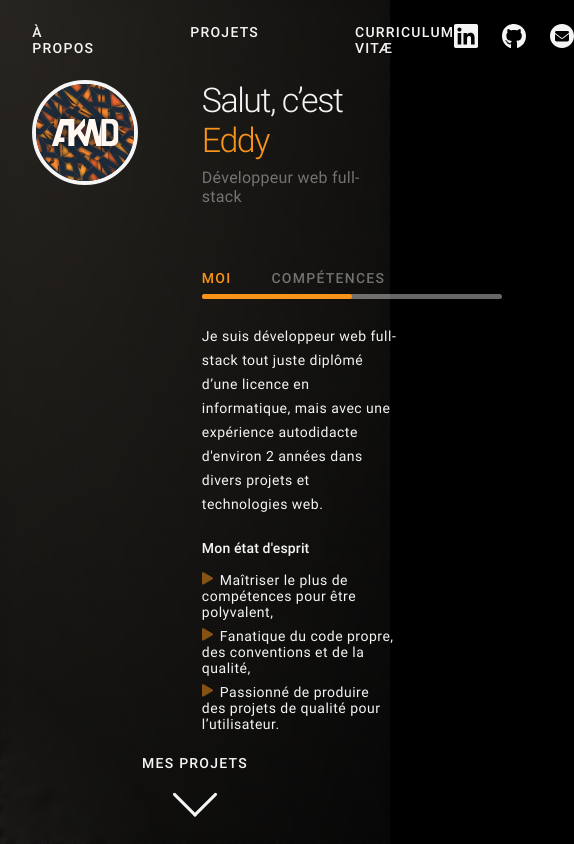
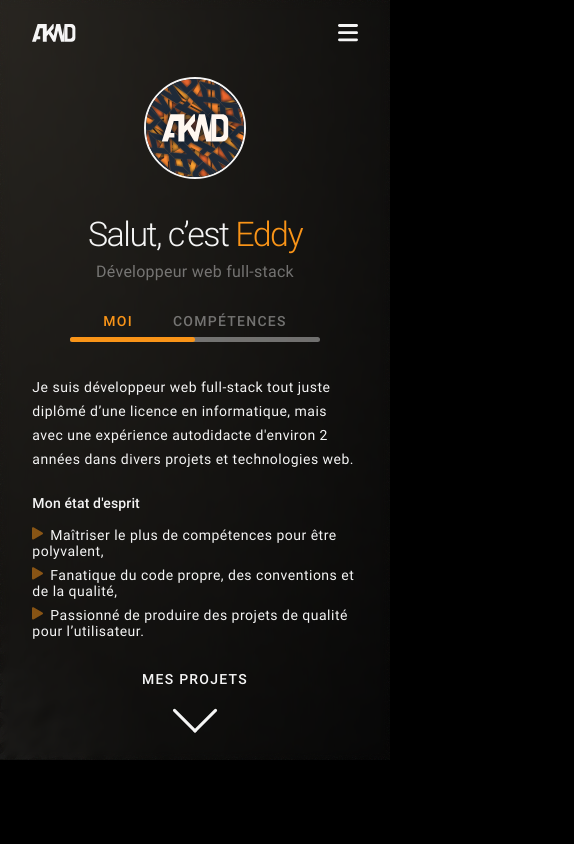
Before and after one commit to Akwd22/akwd22.github.io, a React (Create React App) app: page / in a window 390 px wide. Shown: the whole page, 574 px wide, since content can reach past the window. Built offline with nearby package versions, Linux system fonts and the light colour scheme.

Commit message:
Add: responsive home section

```diff
--- a/src/components/_pages/MainPage/HomeSection/HomeSection.css
+++ b/src/components/_pages/MainPage/HomeSection/HomeSection.css
@@ -1,4 +1,6 @@
 section.home {
+  position: relative;
+
   display: flex;
   flex-direction: column;
   justify-content: space-between;
@@ -65,3 +67,36 @@ section.home {
   text-transform: uppercase;
   font-weight: 500;
 }
+
+@media only screen and (max-width: 768px) {
+  section.home {
+    height: auto;
+    row-gap: 32px;
+  }
+
+  .home-infos {
+    flex-direction: column;
+  }
+
+  .home-infos-content {
+    margin-left: 0;
+    margin-top: 32px;
+    width: 100%;
+  }
+
+  .home-infos-content .title-1,
+  .home-infos-content .title-2 {
+    text-align: center;
+  }
+
+  .home-infos-slider {
+    margin-top: 32px;
+  }
+}
+
+@media only screen and (max-height: 700px) {
+  section.home {
+    height: auto;
+    row-gap: 32px;
+  }
+}
--- a/src/components/_pages/MainPage/HomeSection/HomeSection.tsx
+++ b/src/components/_pages/MainPage/HomeSection/HomeSection.tsx
@@ -17,10 +17,12 @@ const HomeSection: FunctionComponent<HomeSectionProps> = () => {
       <div className="home-infos">
         <Logo />
         <div className="home-infos-content">
-          <h1 className="title-1">
-            Salut, c’est <span id="eddy">Eddy</span>
-          </h1>
-          <h2 className="title-2">Développeur web full-stack</h2>
+          <div className="home-infos-titles">
+            <h1 className="title-1">
+              Salut, c’est <span id="eddy">Eddy</span>
+            </h1>
+            <h2 className="title-2">Développeur web full-stack</h2>
+          </div>
           <div className="home-infos-slider">
             <SliderInfos />
           </div>
--- a/src/components/_pages/MainPage/HomeSection/Logo/Logo.css
+++ b/src/components/_pages/MainPage/HomeSection/Logo/Logo.css
@@ -5,3 +5,13 @@
   max-height: 480px;
   width: 25vw;
 }
+
+@media only screen and (max-width: 768px) {
+  #logo {
+    align-self: center;
+  }
+
+  #logo img {
+    border-width: 2px;
+  }
+}
--- a/src/components/_pages/MainPage/HomeSection/Navbar/Navbar.css
+++ b/src/components/_pages/MainPage/HomeSection/Navbar/Navbar.css
@@ -1,6 +1,13 @@
-.nav-header {
+.header,
+.header-icons {
   display: flex;
   justify-content: space-between;
+  position: relative;
+  align-items: center;
+}
+
+.header-compact {
+  display: none;
 }
 
 .nav-links {
@@ -17,3 +24,36 @@
   display: flex;
   column-gap: 24px;
 }
+
+@media only screen and (max-width: 768px) {
+  .header {
+    display: none;
+  }
+
+  .header-compact {
+    display: flex;
+    flex-direction: column;
+  }
+
+  .nav-links {
+    flex-direction: column;
+    align-items: flex-end;
+    row-gap: 8px;
+  }
+
+  .social-bar {
+    justify-content: flex-end;
+    margin-top: 16px;
+    column-gap: 16px;
+  }
+
+  .menu-burger {
+    position: absolute;
+    background: linear-gradient(135deg, #373532, #211e1b);
+    border-radius: 5px;
+    margin-top: 32px;
+    padding: 16px;
+    width: fit-content;
+    align-self: flex-end;
+  }
+}
--- a/src/components/_pages/MainPage/HomeSection/Navbar/Navbar.tsx
+++ b/src/components/_pages/MainPage/HomeSection/Navbar/Navbar.tsx
@@ -1,12 +1,17 @@
 import SocialBar from "components/SocialBar/SocialBar";
-import { FunctionComponent } from "react";
+import { FunctionComponent, useRef, useState } from "react";
+import { ReactComponent as AkwdIcon } from "assets/imgs/icons/akwd.svg";
+import { ReactComponent as BurgerIcon } from "assets/imgs/icons/burger.svg";
 import "./Navbar.css";
+import ButtonIcon from "components/ButtonIcon/ButtonIcon";
+import useOutsideClick from "hooks/useOutsideClick";
 
 interface NavbarProps {}
+interface NavbarDesktopProps {}
+interface NavbarMobileProps {}
 
-const Navbar: FunctionComponent<NavbarProps> = () => {
-  return (
-    <header className="nav-header">
+const LINKS = (
+  <>
     <nav className="nav-links">
       <a href="/" className="button">
         À propos
@@ -19,8 +24,47 @@ const Navbar: FunctionComponent<NavbarProps> = () => {
       </a>
     </nav>
     <SocialBar />
+  </>
+);
+
+const NavbarDesktop: FunctionComponent<NavbarDesktopProps> = () => {
+  return <header className="header">{LINKS}</header>;
+};
+
+const NavbarMobile: FunctionComponent<NavbarMobileProps> = () => {
+  const [isMenuOpen, setIsMenuOpen] = useState(false);
+  const menuRef = useRef<HTMLDivElement>();
+  useOutsideClick(menuRef, () => setIsMenuOpen(false));
+
+  return (
+    <header className="header-compact">
+      <div className="header-icons">
+        <ButtonIcon icon={<AkwdIcon />} href="/" />
+        <ButtonIcon
+          icon={<BurgerIcon />}
+          onClick={(e) => {
+            setIsMenuOpen(!isMenuOpen);
+            e.stopPropagation();
+          }}
+        />
+      </div>
+
+      {isMenuOpen && (
+        <div ref={menuRef} className="menu-burger">
+          {LINKS}
+        </div>
+      )}
     </header>
   );
 };
 
+const Navbar: FunctionComponent<NavbarProps> = () => {
+  return (
+    <>
+      <NavbarDesktop />
+      <NavbarMobile />
+    </>
+  );
+};
+
 export default Navbar;
--- a/src/components/_pages/MainPage/HomeSection/SliderInfos/SliderInfos.css
+++ b/src/components/_pages/MainPage/HomeSection/SliderInfos/SliderInfos.css
@@ -39,3 +39,15 @@
 .slider-content {
   margin-top: 38px;
 }
+
+@media only screen and (max-width: 768px) {
+  .slider-bar {
+    width: 250px;
+  }
+
+  .slider-controls {
+    display: flex;
+    flex-direction: column;
+    align-items: center;
+  }
+}
--- a/src/components/_pages/MainPage/HomeSection/SliderInfos/Slides/SlideMySkills.css
+++ b/src/components/_pages/MainPage/HomeSection/SliderInfos/Slides/SlideMySkills.css
@@ -1,7 +1,9 @@
 .slide-my-skills {
   display: flex;
   flex-direction: row;
+  flex-wrap: wrap;
   column-gap: 96px;
+  row-gap: 16px;
 }
 
 .slide-my-skills .title-4 {
--- /dev/null
+++ b/src/hooks/useOutsideClick.ts
@@ -0,0 +1,19 @@
+import { MutableRefObject, useEffect } from "react";
+
+const useOutsideClick = (ref: MutableRefObject<Node>, callback: (event: Event) => void) => {
+  useEffect(() => {
+    const listener = (e: Event) => {
+      if (ref.current && !ref.current.contains(e.target as Node)) {
+        callback(e);
+      }
+    };
+
+    document.addEventListener("click", listener);
+
+    return () => {
+      document.removeEventListener("click", listener);
+    };
+  }, [ref, callback]);
+};
+
+export default useOutsideClick;
```
Also changed, not shown: src/assets/imgs/icons/akwd.svg (added), src/assets/imgs/icons/burger.svg (added). Lines whose indentation alone changed are shown as unchanged.
